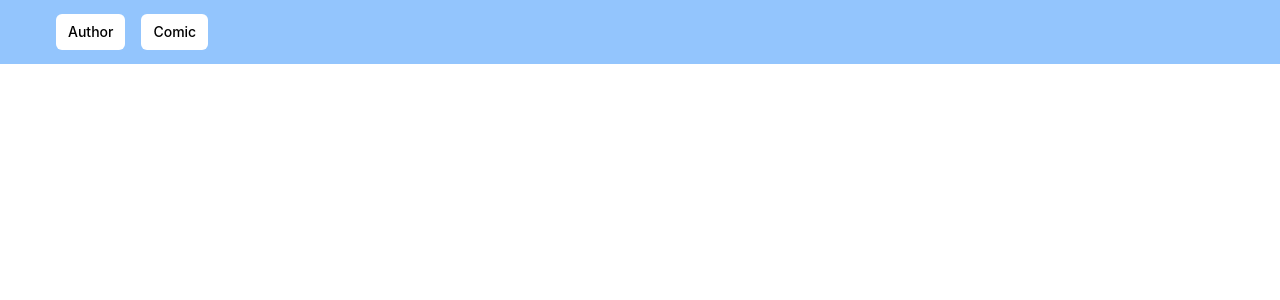
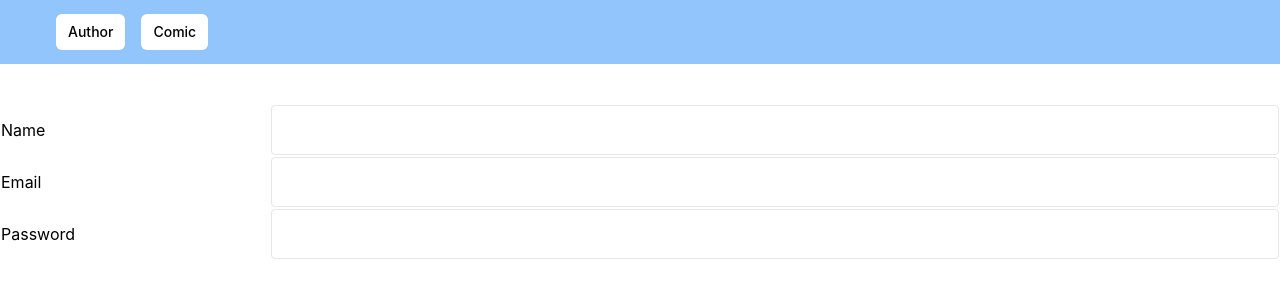
Before and after one commit to nguyenthanhanit/apollo-react, a React (Create React App) app: page /author/1 in a window 1280 px wide. Shown: the top 300 px of the page. Built offline with nearby package versions, Linux system fonts and the light colour scheme.

Commit message:
practise

```diff
--- a/src/components/App.js
+++ b/src/components/App.js
@@ -6,14 +6,16 @@ import {
     Link
 } from "react-router-dom";
 import Users from "./Users";
+import User from "./User";
 import Comics from "./Comics"
 import Comic from "./Comic";
+import Chapter from "./Chapter";
 
 class App extends Component {
     render() {
         return <Router>
             <div className='container m-auto'>
-                <nav className="bg-blue-300">
+                <nav className="bg-blue-300 mb-10">
                     <div className="max-w-7xl mx-auto px-2 sm:px-6 lg:px-8">
                         <div className="relative flex items-center justify-between h-16">
                             <div className="flex-1 flex items-center justify-center sm:items-stretch sm:justify-start">
@@ -29,8 +31,10 @@ class App extends Component {
                 </nav>
                 <Switch>
                     <Route exact path="/author" component={Users} />
+                    <Route exact path="/author/:id" component={User} />
                     <Route exact path="/comic" component={Comics} />
                     <Route exact path="/comic/:id" component={Comic} />
+                    <Route exact path="/comic/chapter/:id" component={Chapter} />
                 </Switch>
             </div>
         </Router>
--- /dev/null
+++ b/src/components/Chapter.js
@@ -0,0 +1,31 @@
+import {useQuery, gql} from '@apollo/client';
+import _ from "lodash";
+import {useParams} from "react-router-dom";
+
+const buildQuery = (id) => {
+    return gql`
+        {
+            getChapter(id: ${id}) {
+                id
+                name
+                content
+            }
+        }
+    `;
+}
+
+const Chapter = () => {
+    const {id} = useParams();
+    const chapter = _.get(useQuery(buildQuery(id)), 'data.getChapter', []);
+    console.log(chapter)
+
+    return (
+        chapter && <div>
+            Name: {chapter.name}
+            <br/>
+            {chapter.content}
+        </div>
+    );
+};
+
+export default Chapter;
--- a/src/components/Comic.js
+++ b/src/components/Comic.js
@@ -1,10 +1,11 @@
 import {useQuery, gql} from '@apollo/client';
 import _ from "lodash";
-import {Link} from "react-router-dom";
+import {Link, useParams} from "react-router-dom";
 
-const FEED_QUERY = gql`
+const buildQuery = (id) => {
+    return gql`
         {
-        getChapters(id: 1) {
+            getChapters(id: ${id}) {
                 id
                 name
                 content
@@ -12,6 +13,7 @@ const FEED_QUERY = gql`
             }
         }
     `;
+}
 
 const render = (chapter) => {
     return (
@@ -35,7 +37,8 @@ const render = (chapter) => {
 }
 
 const Comic = () => {
-    const chapters = _.get(useQuery(FEED_QUERY), 'data.getChapters', []);
+    const {id} = useParams();
+    const chapters = _.get(useQuery(buildQuery(id)), 'data.getChapters', []);
 
     return (
         <div className="flex flex-col">
--- /dev/null
+++ b/src/components/User.js
@@ -0,0 +1,54 @@
+import {useQuery, gql} from '@apollo/client';
+import _ from "lodash";
+import {useParams} from "react-router-dom";
+
+const buildQuery = (id) => {
+    return gql`
+        {
+            getUser(id: ${id}) {
+                id
+                name
+                email
+                password
+            }
+        }
+    `;
+}
+
+const User = () => {
+    const {id} = useParams();
+    const user = _.get(useQuery(buildQuery(id)), 'data.getUser', []);
+
+    return <form action="#" method='POST'>
+        <table className='w-full'>
+            <tbody>
+            <tr>
+                <td>Name</td>
+                <td>
+                    <input type="text"
+                           className='border border-emerald-300 focus:border-emerald-500 bg-white text-green-900 appearance-none inline-block w-full focus:text-red-600 rounded py-3 px-4 focus:outline-none'
+                           value={user.name}/>
+                </td>
+            </tr>
+            <tr>
+                <td>Email</td>
+                <td>
+                    <input type="email"
+                           className='border border-emerald-300 focus:border-emerald-500 bg-white text-green-900 appearance-none inline-block w-full focus:text-red-600 rounded py-3 px-4 focus:outline-none'
+                           value={user.email}/>
+                </td>
+            </tr>
+            <tr>
+                <td>Password</td>
+                <td>
+                    <input type="password"
+                           className='border border-emerald-300 focus:border-emerald-500 bg-white text-green-900 appearance-none inline-block w-full focus:text-red-600 rounded py-3 px-4 focus:outline-none'
+                           value={user.password}/>
+                </td>
+            </tr>
+            </tbody>
+        </table>
+    </form>
+}
+
+export default User
--- a/src/components/Users.js
+++ b/src/components/Users.js
@@ -8,7 +8,6 @@ const FEED_QUERY = gql`
             id
             name
             email
-            password
         }
     }
 `;
@@ -26,14 +25,8 @@ const render = (user) => {
                 {user.email}
             </td>
             <td className="px-6 py-4 whitespace-nowrap text-sm text-gray-500">
-                {user.password}
-            </td>
-            <td className="px-6 py-4 whitespace-nowrap text-sm text-gray-500">
                 <button className="py-2 px-4 bg-red-500 text-white rounded-lg shadow-md hover:bg-white hover:text-red-500 focus:outline-none mr-2">
-                    <Link to={`user/${user.id}`} className='mr-1'>View</Link>
-                </button>
-                <button className="py-2 px-4 bg-red-500 text-white rounded-lg shadow-md hover:bg-white hover:text-red-500 focus:outline-none">
-                    <Link to={`user/edit/${user.id}`}>Edit</Link>
+                    <Link to={`author/${user.id}`} className='mr-1'>View</Link>
                 </button>
             </td>
         </tr>
@@ -62,10 +55,6 @@ const Users = () => {
                                     className="px-6 py-3 text-left text-xs font-medium text-gray-500 uppercase tracking-wider">
                                     Email
                                 </th>
-                                <th scope="col"
-                                    className="px-6 py-3 text-left text-xs font-medium text-gray-500 uppercase tracking-wider">
-                                    Password
-                                </th>
                                 <th scope="col" className="relative px-6 py-3">
                                     <span className="sr-only">Action</span>
                                 </th>
```
Lines whose indentation alone changed are shown as unchanged.
